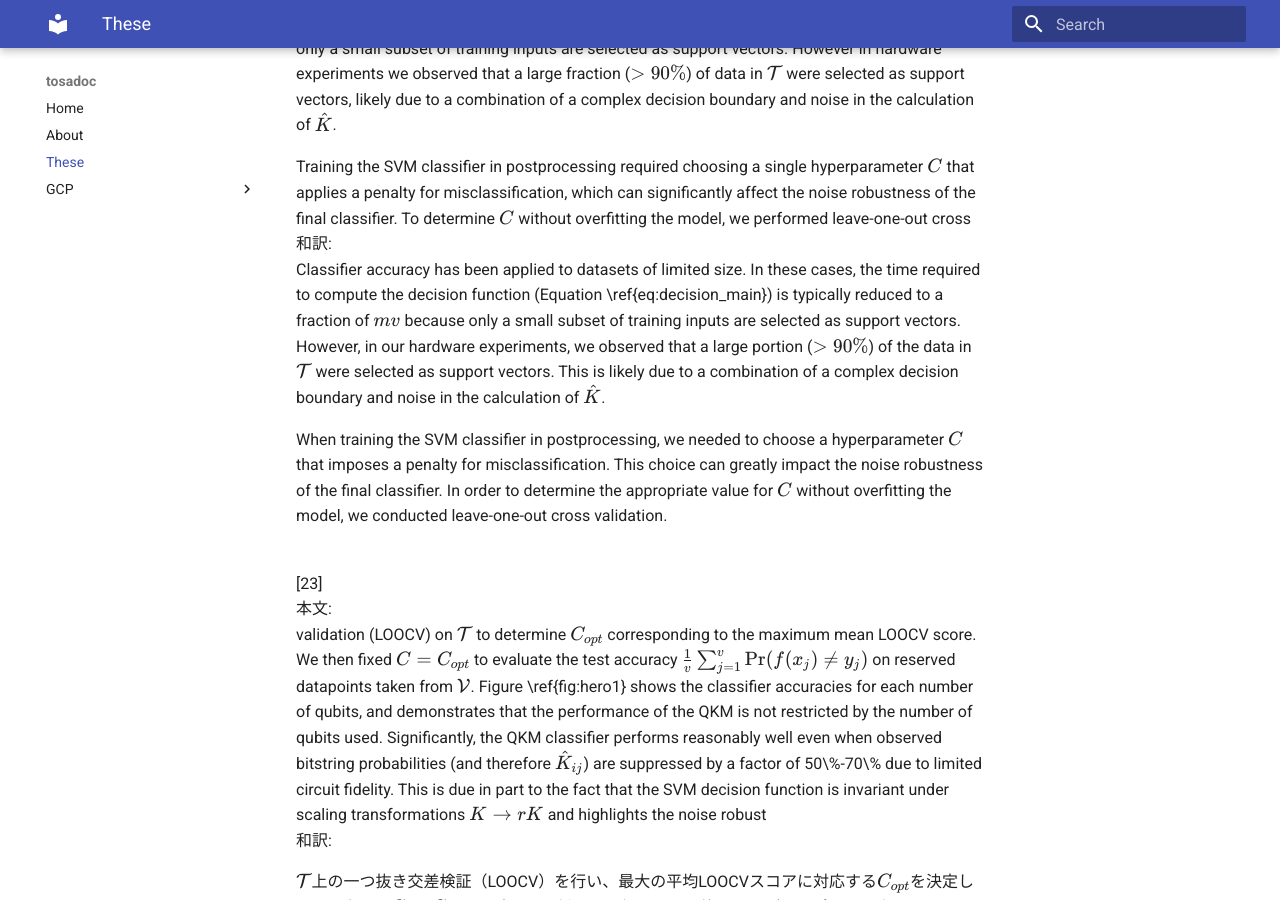
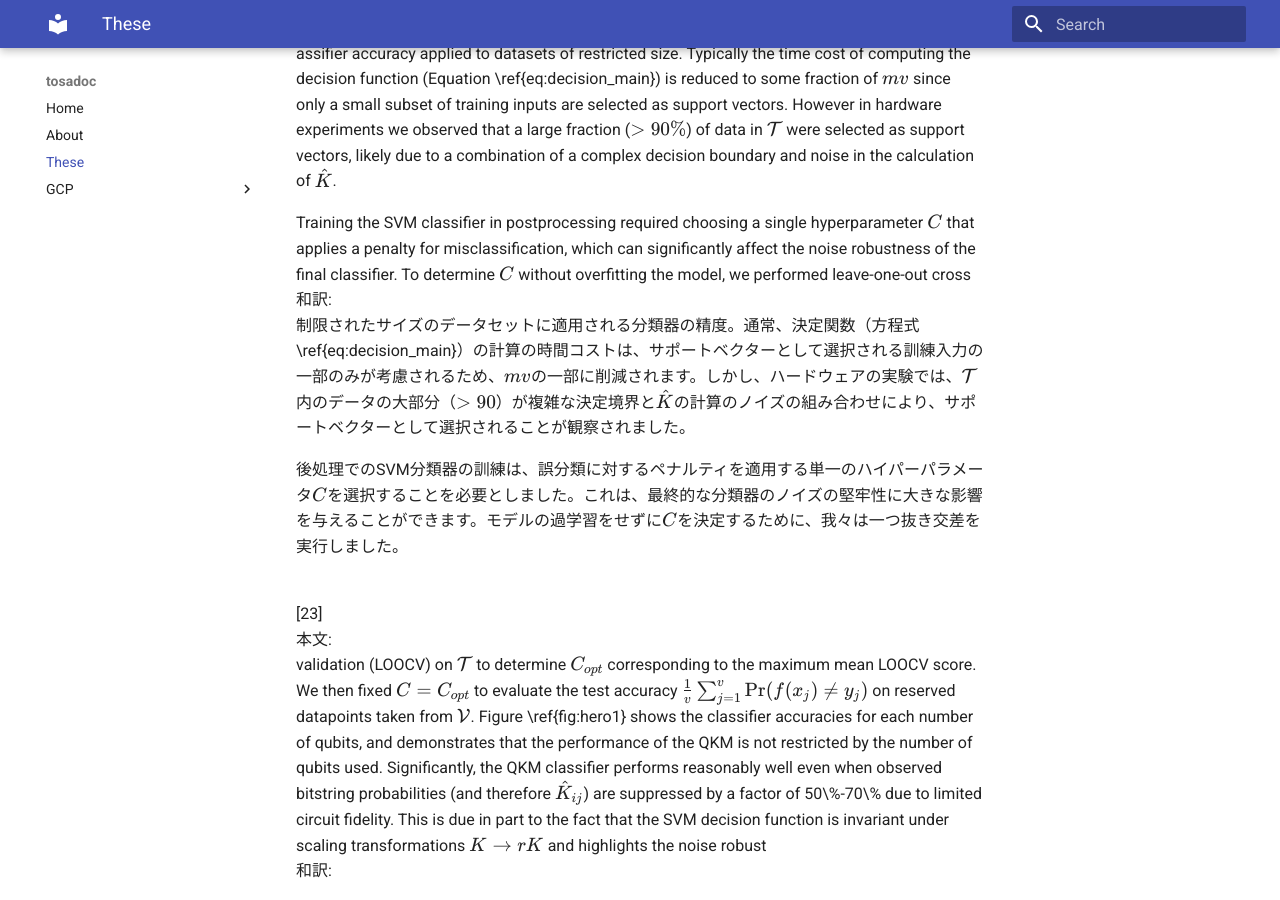
Before and after one commit to harukitosa/tosa_doc, an MkDocs documentation site: the page built from docs/these/machineLearningOfHighDimensionalDataOnANoisyQuantumProcessor.md, in a window 1280 px wide and 900 px high, scrolled down 14580 px. Built offline with MkDocs 1.6.1 and Material for MkDocs 9.7.7, drawn with Linux system fonts in a browser that asks for light colours; some of the changed text lies outside the part shown.

````diff
--- a/docs/these/machineLearningOfHighDimensionalDataOnANoisyQuantumProcessor.md
+++ b/docs/these/machineLearningOfHighDimensionalDataOnANoisyQuantumProcessor.md
@@ -1,4 +1,8 @@
 # Machine learning of high dimensional data on a noisy quantum processor
+
+```
+gptによる機械翻訳です和訳後の文章は正確ではありません。
+```
 
 [1]<br/>
  本文: <br/>
@@ -359,9 +363,9 @@ assifier accuracy applied to datasets of restricted size. Typically the time cos
 
 Training the SVM classifier in postprocessing required choosing a single hyperparameter $C$ that applies a penalty for misclassification, which can significantly affect the noise robustness of the final classifier. To determine $C$ without overfitting the model, we performed leave-one-out cross <br/>
  和訳: <br/>
-Classifier accuracy has been applied to datasets of limited size. In these cases, the time required to compute the decision function (Equation \ref{eq:decision_main}) is typically reduced to a fraction of $mv$ because only a small subset of training inputs are selected as support vectors. However, in our hardware experiments, we observed that a large portion ($>90\%$) of the data in $\mathcal{T}$ were selected as support vectors. This is likely due to a combination of a complex decision boundary and noise in the calculation of $\hat{K}$.
+制限されたサイズのデータセットに適用される分類器の精度。通常、決定関数（方程式\ref{eq:decision_main}）の計算の時間コストは、サポートベクターとして選択される訓練入力の一部のみが考慮されるため、$mv$の一部に削減されます。しかし、ハードウェアの実験では、$\mathcal{T}$内のデータの大部分（$>90 %$）が複雑な決定境界と$\hat{K}$の計算のノイズの組み合わせにより、サポートベクターとして選択されることが観察されました。
 
-When training the SVM classifier in postprocessing, we needed to choose a hyperparameter $C$ that imposes a penalty for misclassification. This choice can greatly impact the noise robustness of the final classifier. In order to determine the appropriate value for $C$ without overfitting the model, we conducted leave-one-out cross validation.<br/><br/>
+後処理でのSVM分類器の訓練は、誤分類に対するペナルティを適用する単一のハイパーパラメータ$C$を選択することを必要としました。これは、最終的な分類器のノイズの堅牢性に大きな影響を与えることができます。モデルの過学習をせずに$C$を決定するために、我々は一つ抜き交差を実行しました。<br/><br/>
 
 [23]<br/>
  本文: <br/>
````
